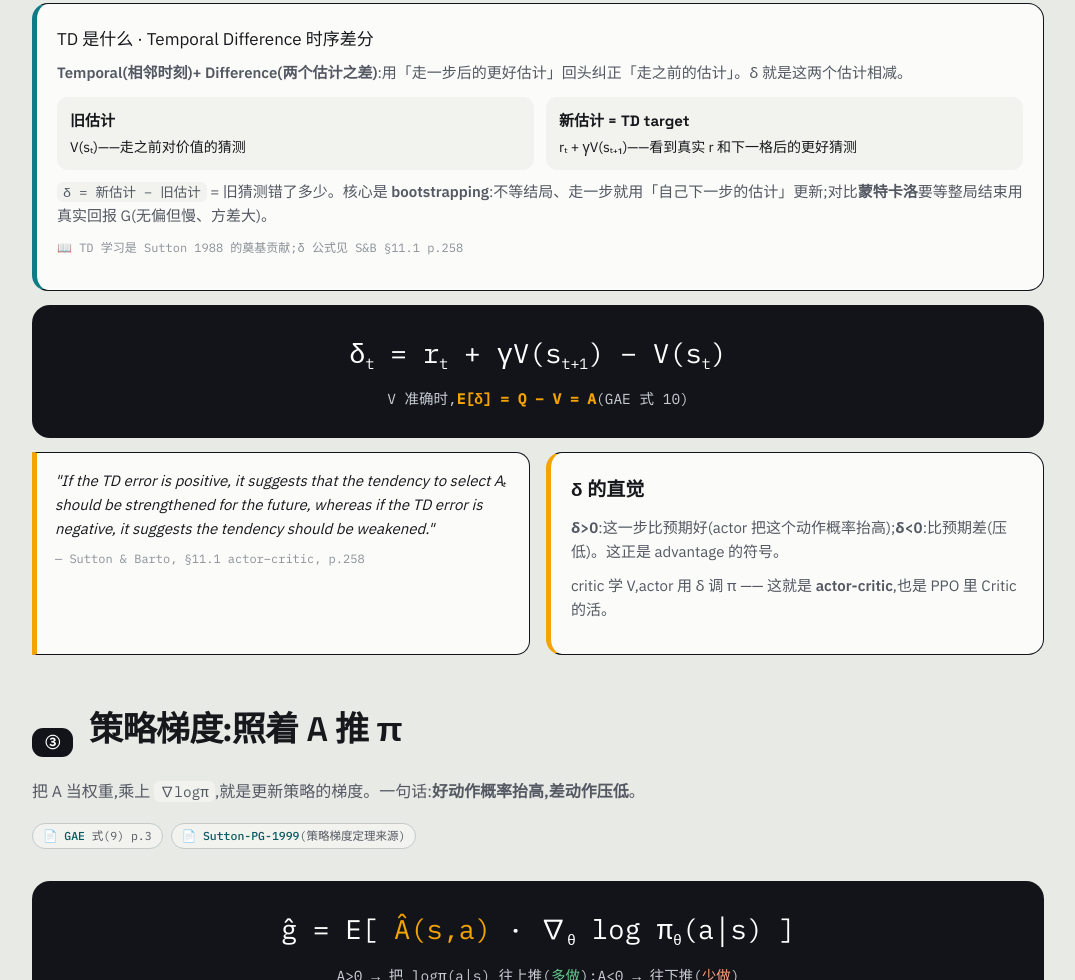
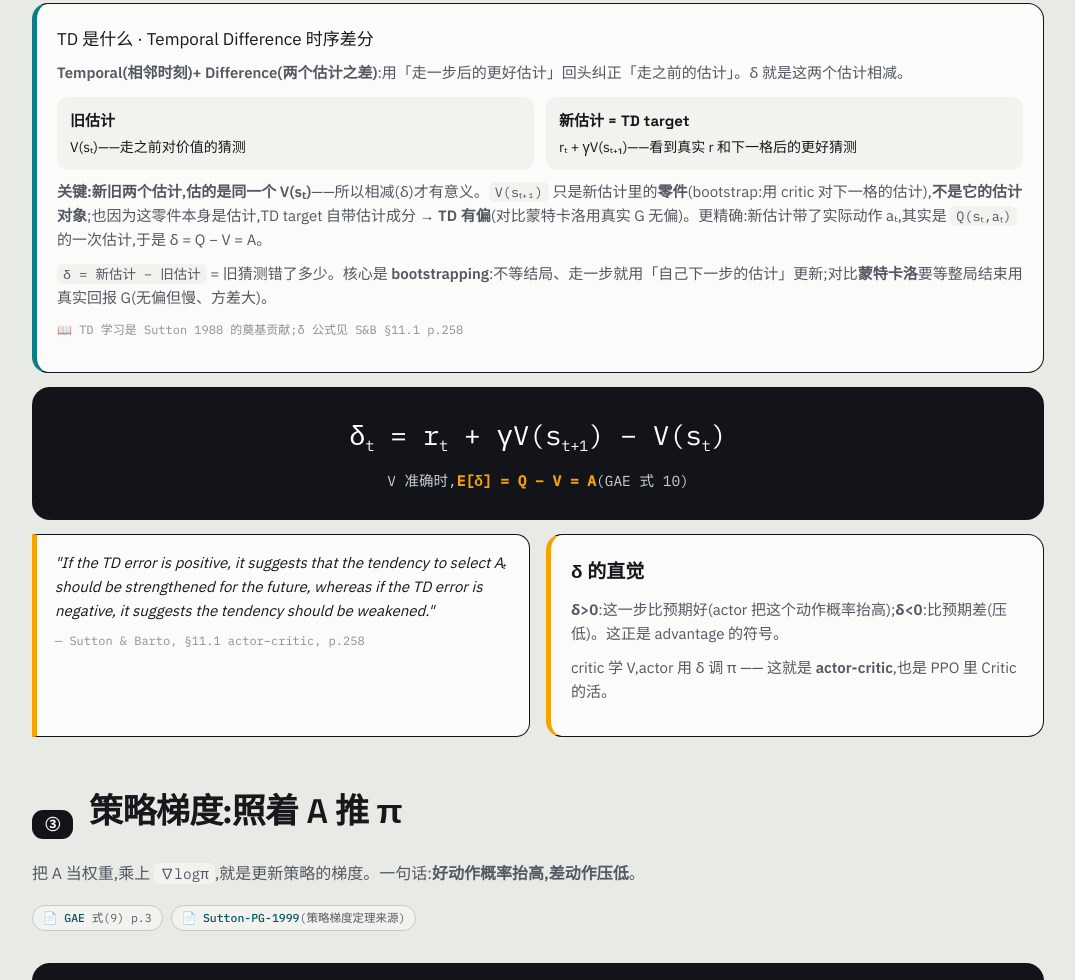
Before and after one commit to dingkwang/llm-rl-course, a plain HTML site: page lecture_L3.html in a window 1280 px wide. Shown: the part 1819-2799 px from the top of the page, without its empty margins (102-1177 px from the left). Drawn offline with Linux system fonts and the light colour scheme.

Commit message:
L3: clarify TD target estimates V(s_t), not V(s_t+1)

```diff
--- a/lecture_L3.html
+++ b/lecture_L3.html
@@ -216,6 +216,7 @@
         <div><b>旧估计</b>V(sₜ)——走之前对价值的猜测</div>
         <div><b>新估计 = TD target</b>rₜ + γV(sₜ₊₁)——看到真实 r 和下一格后的更好猜测</div>
       </div>
+      <p style="margin-top:10px"><b>关键:新旧两个估计,估的是同一个 V(sₜ)</b>——所以相减(δ)才有意义。<code>V(sₜ₊₁)</code> 只是新估计里的<b>零件</b>(bootstrap:用 critic 对下一格的估计),<b>不是它的估计对象</b>;也因为这零件本身是估计,TD target 自带估计成分 → <b>TD 有偏</b>(对比蒙特卡洛用真实 G 无偏)。更精确:新估计带了实际动作 aₜ,其实是 <code>Q(sₜ,aₜ)</code> 的一次估计,于是 δ = Q − V = A。</p>
       <p style="margin-top:10px"><code>δ = 新估计 − 旧估计</code> = 旧猜测错了多少。核心是 <b>bootstrapping</b>:不等结局、走一步就用「自己下一步的估计」更新;对比<b>蒙特卡洛</b>要等整局结束用真实回报 G(无偏但慢、方差大)。</p>
       <p style="font-family:'IBM Plex Mono',monospace; font-size:12px; color:var(--faint); margin-top:8px">📖 TD 学习是 Sutton 1988 的奠基贡献;δ 公式见 S&amp;B §11.1 p.258</p>
     </div>
```
